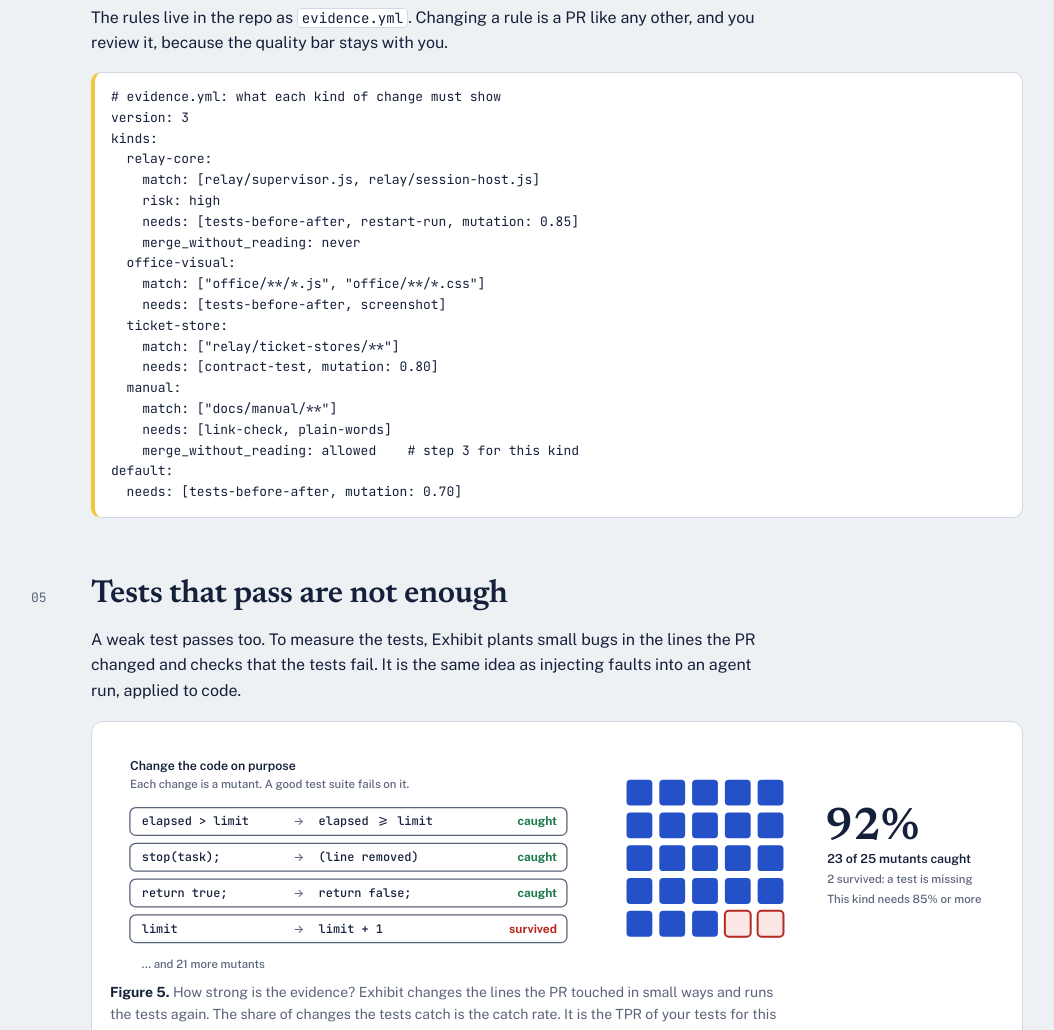
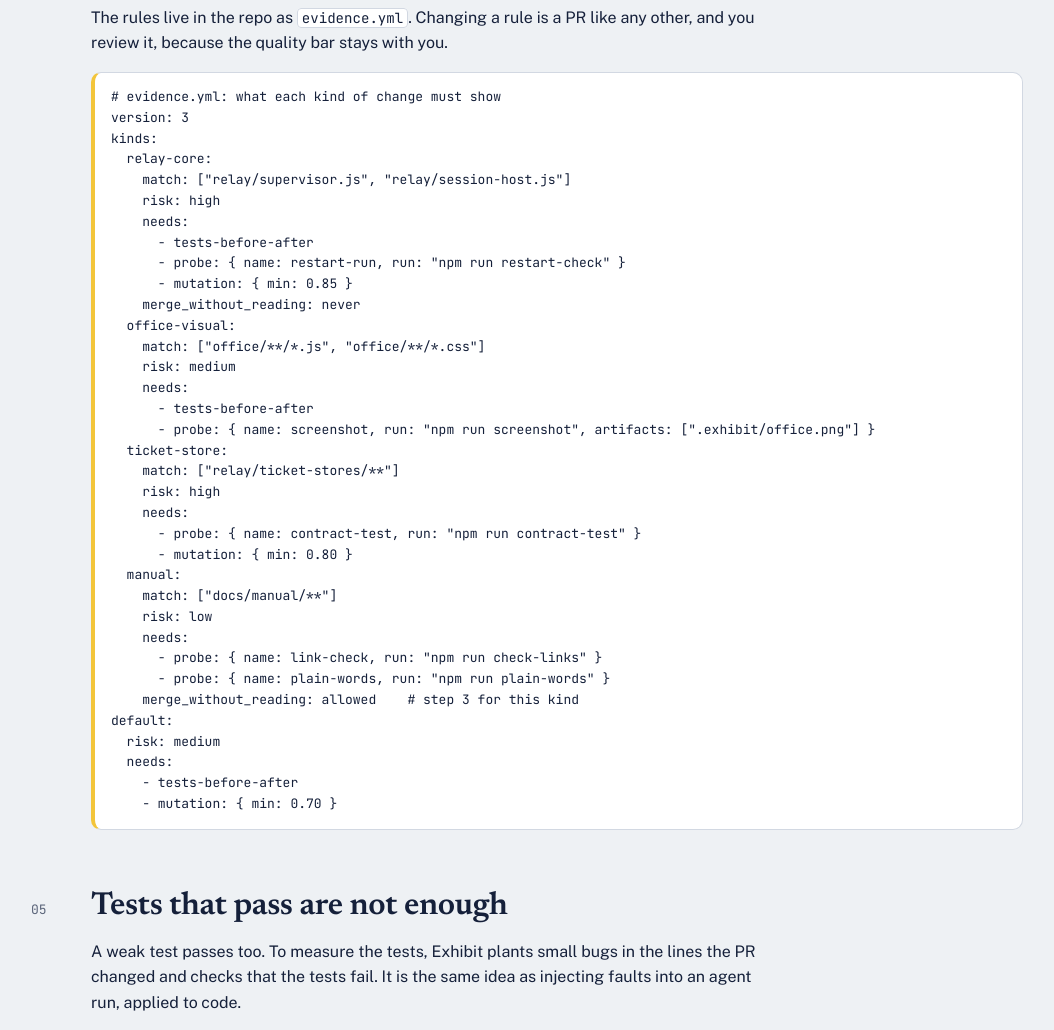
Before and after one commit to bfalkowski/exhibit, a website: page docs/index.html in a window 1280 px wide. Shown: the part 3381-4411 px from the top of the page, without its empty margins (113-1167 px from the left). Drawn offline with nearby package versions, Linux system fonts and the light colour scheme.

Commit message:
135: Rewrite the evidence.yml example in docs/index.html in the spec 8.1 forms
The example used short forms that readPolicy refuses, such as mutation: 0.85,
a bare restart-run, and kinds with no risk. It gave 12 errors and exit 2.
Each kind now has match, risk and needs. Mutation uses { min: N }. Restart,
screenshot, contract test, link check and plain words are probes with a
name and a run. A new test reads the page's example and checks that it passes.

Co-Authored-By: Claude Opus 5.5 <noreply@anthropic.com>

```diff
--- a/docs/index.html
+++ b/docs/index.html
@@ -253,22 +253,37 @@ footer { padding: 40px 0 56px; color: var(--muted); font-size: 13.5px; }
 version: 3
 kinds:
   relay-core:
-    match: [relay/supervisor.js, relay/session-host.js]
+    match: [&quot;relay/supervisor.js&quot;, &quot;relay/session-host.js&quot;]
     risk: high
-    needs: [tests-before-after, restart-run, mutation: 0.85]
+    needs:
+      - tests-before-after
+      - probe: { name: restart-run, run: &quot;npm run restart-check&quot; }
+      - mutation: { min: 0.85 }
     merge_without_reading: never
   office-visual:
     match: [&quot;office/**/*.js&quot;, &quot;office/**/*.css&quot;]
-    needs: [tests-before-after, screenshot]
+    risk: medium
+    needs:
+      - tests-before-after
+      - probe: { name: screenshot, run: &quot;npm run screenshot&quot;, artifacts: [&quot;.exhibit/office.png&quot;] }
   ticket-store:
     match: [&quot;relay/ticket-stores/**&quot;]
-    needs: [contract-test, mutation: 0.80]
+    risk: high
+    needs:
+      - probe: { name: contract-test, run: &quot;npm run contract-test&quot; }
+      - mutation: { min: 0.80 }
   manual:
     match: [&quot;docs/manual/**&quot;]
-    needs: [link-check, plain-words]
+    risk: low
+    needs:
+      - probe: { name: link-check, run: &quot;npm run check-links&quot; }
+      - probe: { name: plain-words, run: &quot;npm run plain-words&quot; }
     merge_without_reading: allowed    # step 3 for this kind
 default:
-  needs: [tests-before-after, mutation: 0.70]</pre>
+  risk: medium
+  needs:
+    - tests-before-after
+    - mutation: { min: 0.70 }</pre>
   </div>
 </section>
 
```
Also changed, not shown: test/policy.test.js (+15 -0 lines).
